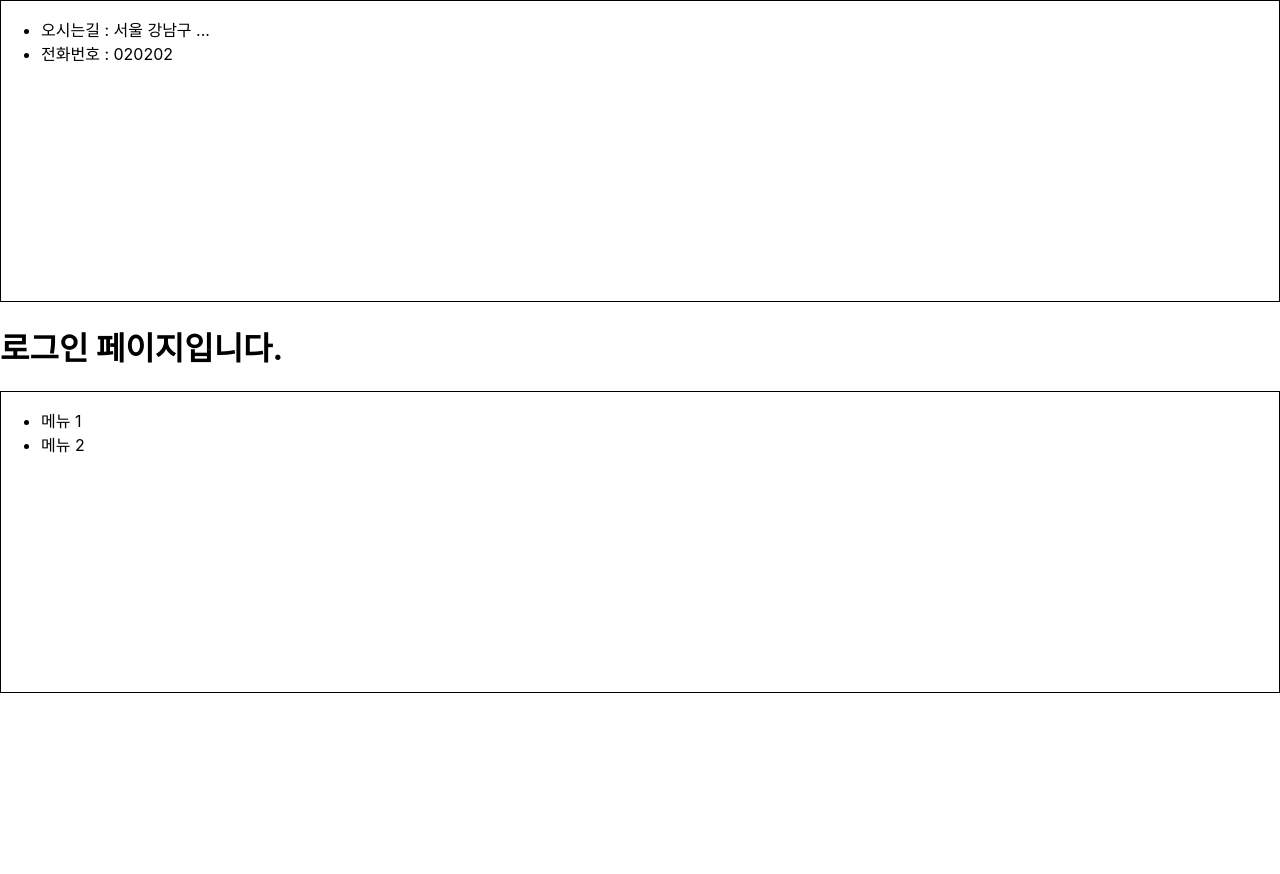
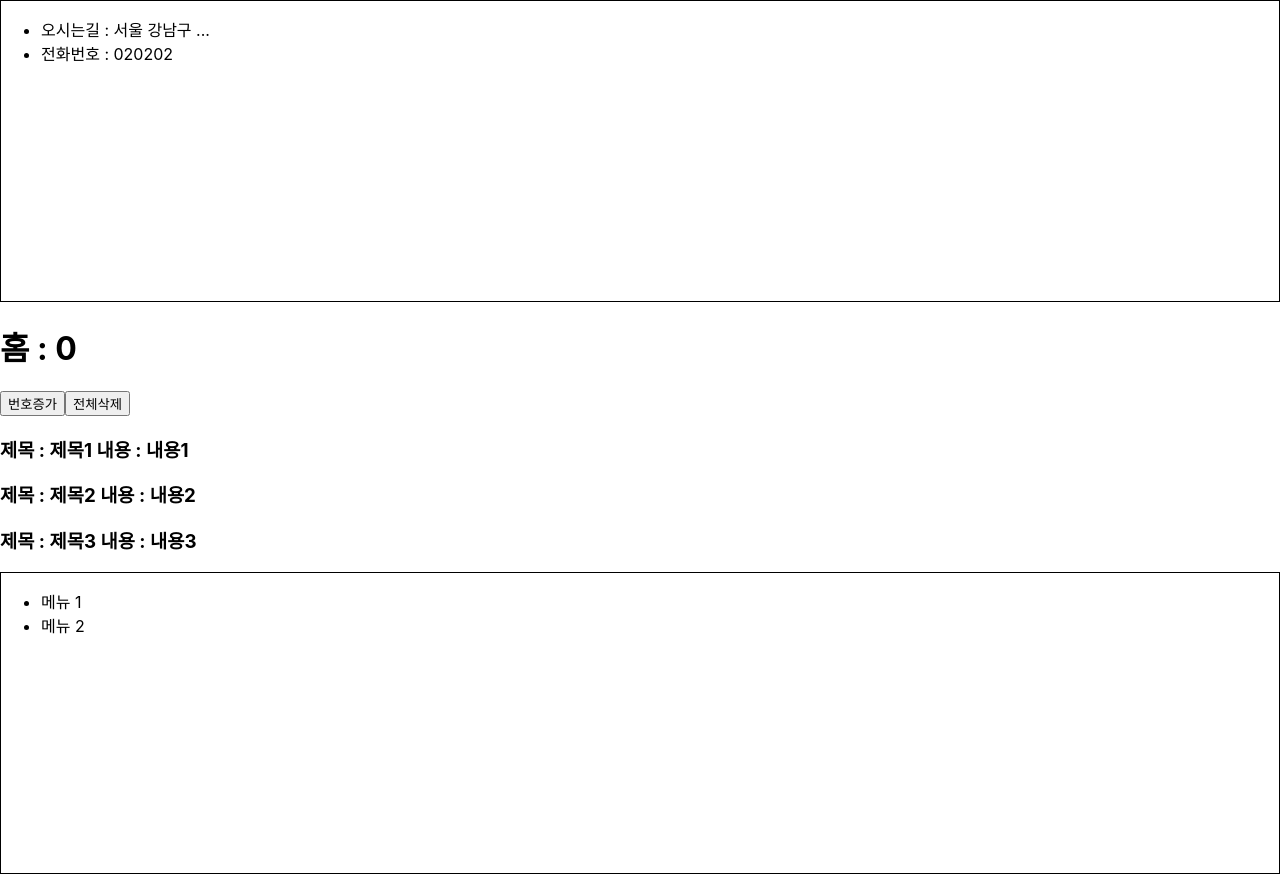
Before and after one commit to wooseokoh/my-app, a React (Create React App) app: page / in a window 1280 px wide. Before the commit the page ends 800 px from the top, so only its background shows below. Built offline with nearby package versions, Linux system fonts and the light colour scheme.

Commit message:
#14. props(변수,함수 passing 하기)

```diff
--- a/src/App.js
+++ b/src/App.js
@@ -1,11 +1,12 @@
 import './App.css';
+import HomePage from './login/HomePage';
 import LoginPage from './pages/LoginPage';
 
 function App() {
 
   return (
     <div>
-      <LoginPage/>
+      <HomePage/>
     </div>
   );
 }
--- a/src/component/Footer.js
+++ b/src/component/Footer.js
@@ -5,19 +5,19 @@
 // 하나의 컴포넌트를 생성 (재사용)
 
 // styled-components의 장점 => js+css 파일 관리!!
-const FooterList = styled.div`
+const StyledFooterDiv = styled.div`
     border: 1px solid black;
     height: 300px;
 `;
 
 const Footer = () => {
     return (
-        <FooterList>
+        <StyledFooterDiv>
             <ul>
                 <li>메뉴 1</li>
                 <li>메뉴 2</li>
             </ul>
-        </FooterList>
+        </StyledFooterDiv>
     );
 };
 
--- a/src/component/Header.js
+++ b/src/component/Header.js
@@ -5,19 +5,19 @@
 // 하나의 컴포넌트를 생성 (재사용)
 
 // styled-components의 장점 => js+css 파일 관리!!
-const HeaderList = styled.div`
+const StyledHeaderDiv = styled.div`
     border: 1px solid black;
     height: 300px;
 `;
 
 const Header = () => {
     return (
-        <HeaderList>
+        <StyledHeaderDiv>
             <ul>
                 <li>오시는길 : 서울 강남구 ...</li>
                 <li>전화번호 : 020202</li>
             </ul>
-        </HeaderList>
+        </StyledHeaderDiv>
     );
 };
 
--- /dev/null
+++ b/src/component/home/Home.js
@@ -0,0 +1,21 @@
+import React from 'react';
+
+// Function 방식
+// class 방식
+
+const Home = (props) => {
+
+    // 구조분할 할당
+    const {boards, setBoards, num, setNum} = props;
+
+    return (
+        <div>
+            <h1>홈 : {num}</h1>
+            <button onClick={() => setNum(num + 1)}>번호증가</button>
+            <button onClick={() => setBoards([])}>전체삭제</button>
+            {boards.map((board) => <h3>제목 : {board.title} 내용 : {board.content}</h3>)}
+        </div>
+    );
+};
+
+export default Home;
--- /dev/null
+++ b/src/login/HomePage.js
@@ -0,0 +1,34 @@
+import React, { useEffect, useState } from 'react';
+import Footer from '../component/Footer';
+import Header from '../component/Header';
+import Home from '../component/home/Home';
+
+const HomePage = () => {
+
+    // http 요청 (jquery ajax, fetch, axios(다운))
+    const [boards, setBoards] = useState([]);
+    const [num, setNum] = useState(0);
+
+    // 빈 배열 한번만 실행
+    useEffect(() => {
+        // 다운로드 가정
+        let data =  [
+            {id : 1, title : "제목1", content : "내용1"},
+            {id : 2, title : "제목2", content : "내용2"},
+            {id : 3, title : "제목3", content : "내용3"},
+        ];
+
+
+        setBoards([...data]);
+    }, [])
+
+    return (
+        <div>
+            <Header/>
+            <Home boards = {boards} setBoards = {setBoards} num ={num} setNum = {setNum}/>
+            <Footer/>
+        </div>
+    );
+};
+
+export default HomePage;
--- a/src/login/Login.js
+++ b/src/login/Login.js
@@ -1,15 +1,15 @@
 import React from 'react';
 import styled from 'styled-components';
 
-const LoginBox = styled.div`
+const StyledLoginDiv = styled.div`
     padding: 30px 0 30px 0;
 `;
 
 const Login = () => {
     return (
-        <div>
+        <StyledLoginDiv>
             <h1>로그인 페이지입니다.</h1>
-        </div>
+        </StyledLoginDiv>
     );
 };
 
```
